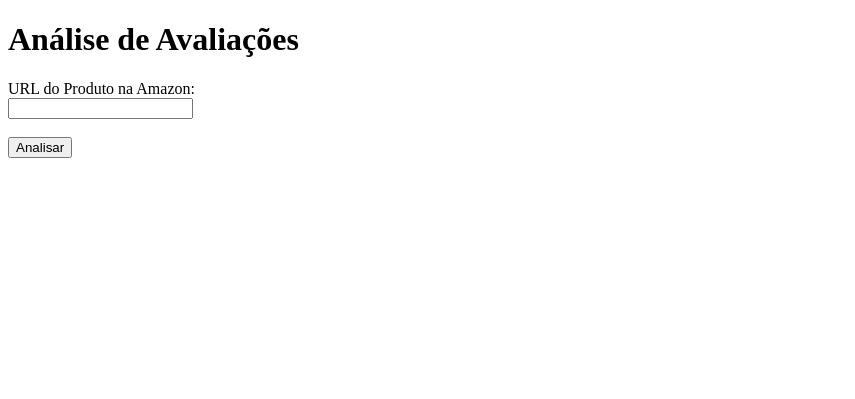
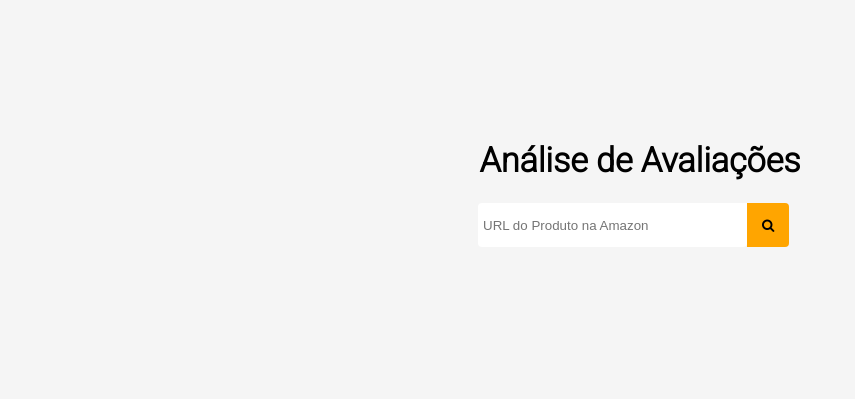
Before and after one commit to vstrentin/IA-AvaliacaoProdutos, a Flask app: page / in a window 1280 px wide. Shown: the top 399 px of the page, without its empty margins (0-855 px from the left). Run offline with Flask 3, Linux system fonts and the light colour scheme.

Commit message:
Css changes

```diff
--- /dev/null
+++ b/com site/static/reset.css
@@ -0,0 +1,48 @@
+/* http://meyerweb.com/eric/tools/css/reset/
+   v2.0 | 20110126
+   License: none (public domain)
+*/
+
+html, body, div, span, applet, object, iframe,
+h1, h2, h3, h4, h5, h6, p, blockquote, pre,
+a, abbr, acronym, address, big, cite, code,
+del, dfn, em, img, ins, kbd, q, s, samp,
+small, strike, strong, sub, sup, tt, var,
+b, u, i, center,
+dl, dt, dd, ol, ul, li,
+fieldset, form, label, legend,
+table, caption, tbody, tfoot, thead, tr, th, td,
+article, aside, canvas, details, embed,
+figure, figcaption, footer, header, hgroup,
+menu, nav, output, ruby, section, summary,
+time, mark, audio, video {
+	margin: 0;
+	padding: 0;
+	border: 0;
+	font-size: 100%;
+	font: inherit;
+	vertical-align: baseline;
+}
+/* HTML5 display-role reset for older browsers */
+article, aside, details, figcaption, figure,
+footer, header, hgroup, menu, nav, section {
+	display: block;
+}
+body {
+	line-height: 1;
+}
+ol, ul {
+	list-style: none;
+}
+blockquote, q {
+	quotes: none;
+}
+blockquote:before, blockquote:after,
+q:before, q:after {
+	content: '';
+	content: none;
+}
+table {
+	border-collapse: collapse;
+	border-spacing: 0;
+}
--- /dev/null
+++ b/com site/static/styles.css
@@ -0,0 +1,72 @@
+body {
+    font-family: 'Roboto', sans-serif;
+    background-color: #f5f5f5;
+    padding: 20px;
+    display: flex;
+    justify-content: center;
+    align-items: center;
+}
+
+form {
+    display: flex;
+    justify-content: center;
+    align-items: center;
+    flex-direction: column;
+    height: 400px;
+}
+
+.page-title {
+    color: #000000;
+    text-align: center;
+    font-weight: bold;
+    font-size: 34px !important;
+    margin-bottom: 16px;
+    font-family: 'Roboto', sans-serif;
+}
+
+form {
+    margin-top: 30px;
+    text-align: center;
+}
+
+.label {
+    display: block;
+    margin-bottom: 10px;
+}
+
+.input-wrapper {
+    width: 324px;
+    display: flex;
+    align-items: center;
+}
+
+.search-box {
+    border-radius: 4px 0 0 4px;
+    border-right: none;
+    outline: none;
+}
+
+input[type="text"] {
+    width: 80%;
+    height: 34px;
+    padding: 5px;
+    border-radius: 4px 0 4px 4px;
+    border: none;
+}
+
+input[type="text"]:focus {
+    outline: 2px solid orange;
+}
+
+button {
+    width: 42px;
+    height: 44px;
+    background-color: orange;
+    border: none;
+    cursor: pointer;
+    border-radius: 0 4px 4px 0;
+}
+
+.button-focus {
+    outline: 2px solid orange;
+}
--- a/com site/templates/index.html
+++ b/com site/templates/index.html
@@ -1,14 +1,37 @@
 <!DOCTYPE html>
 <html>
+
 <head>
     <title>Análise de Avaliações</title>
+    <link rel="stylesheet" href="../static/styles.css">
+    <link rel="stylesheet" href="../static/reset.css">
+    <link rel="stylesheet" href="https://cdnjs.cloudflare.com/ajax/libs/font-awesome/4.7.0/css/font-awesome.min.css">
+    <link href="https://fonts.googleapis.com/css2?family=Roboto:wght@100;300&display=swap" rel="stylesheet">
+    <script>
+        function addFocusStyle() {
+            var button = document.getElementById('search-button');
+            button.classList.add('button-focus');
+            console.log('teste')
+        }
+
+        function removeFocusStyle() {
+            var button = document.getElementById('search-button');
+            button.classList.remove('button-focus');
+        }
+    </script>
 </head>
+
 <body>
-    <h1>Análise de Avaliações</h1>
     <form method="post" action="{{ url_for('index') }}">
-        <label for="url_produto">URL do Produto na Amazon:</label><br>
-        <input type="text" id="url_produto" name="url_produto"><br><br>
-        <input type="submit" value="Analisar">
+        <h1 class="page-title">Análise de Avaliações</h1>
+        <div class="input-wrapper">
+            <input type="text" id="url_produto" name="url_produto" class="search-box"
+                placeholder="URL do Produto na Amazon" onfocus="addFocusStyle()"
+                onblur="removeFocusStyle()"><br><br><br><br>
+            <button type="submit" id="search-button"><i class="fa fa-search"></i></button>
+        </div>
+
     </form>
 </body>
+
 </html>
```
Also changed, not shown: com site/static/result.css (added, +18 -0 lines), com site/templates/result.html (+5 -3 lines).
